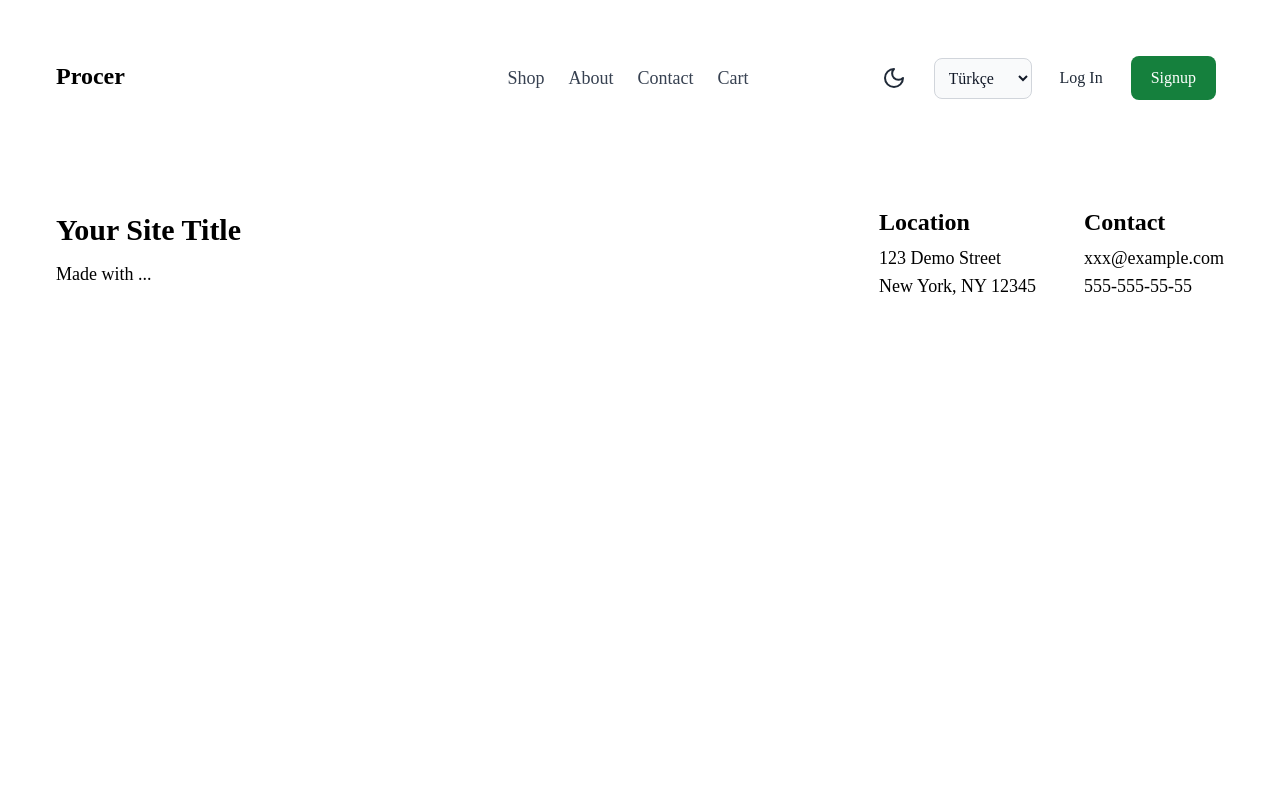
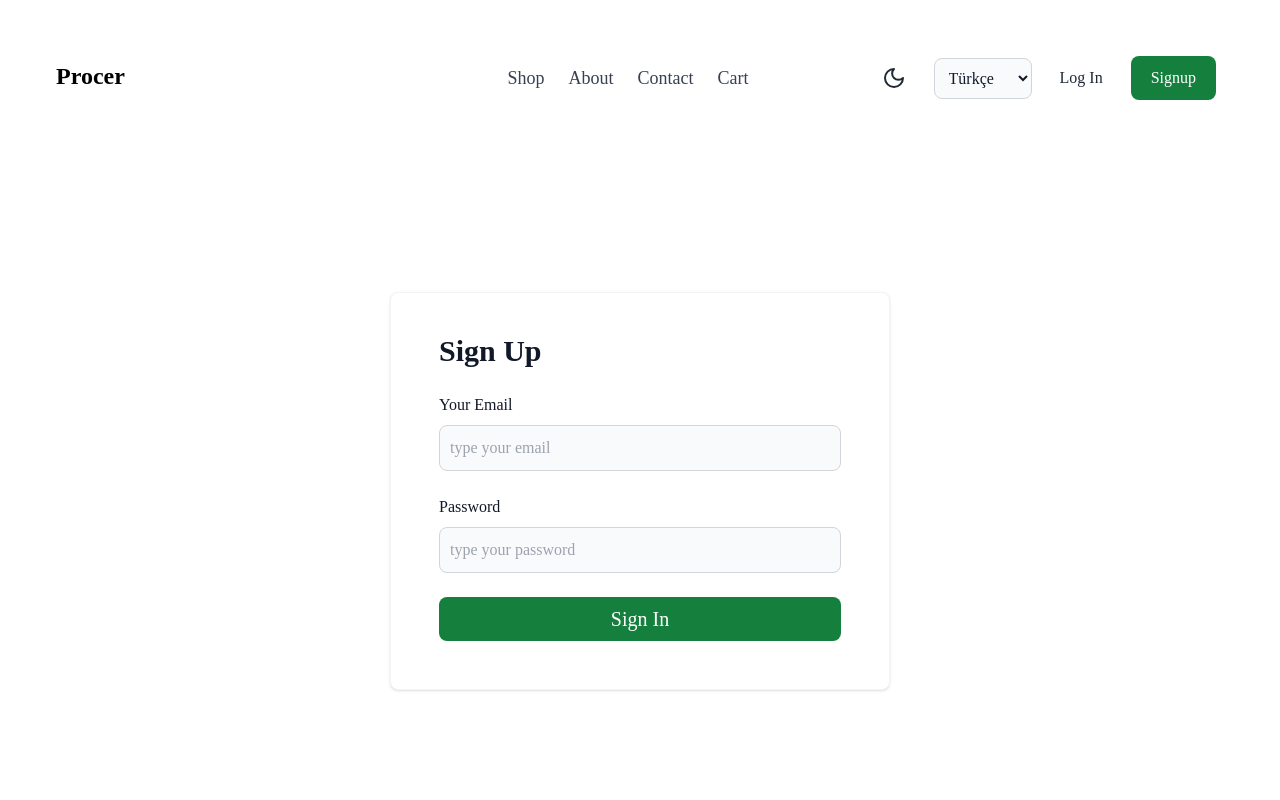
Before and after one commit to ismailsari07/project-something, a React (Create React App) app: page /singup in a window 1280 px wide. Shown: the top 800 px of the page. Built offline with nearby package versions, Linux system fonts and the light colour scheme.

Commit message:
sign up yazilidi

```diff
--- a/src/App.js
+++ b/src/App.js
@@ -120,17 +120,17 @@ function App() {
                 </div>
               ) : (
                 <div className='flex'>
-                  <NavLink to="/login" className="text-gray-800 dark:text-white hover:bg-gray-50 focus:ring-4 focus:ring-gray-300 font-medium rounded-lg text-base px-4 lg:px-5 py-2 lg:py-2.5 mr-2 dark:hover:bg-gray-700 focus:outline-none dark:focus:ring-gray-800">Log In</NavLink>
-                  <NavLink to="/singup" className="text-white bg-primary-700 hover:bg-primary-800 focus:ring-4 focus:ring-primary-300 font-medium rounded-lg text-base px-4 lg:px-5 py-2 lg:py-2.5 mr-2 dark:bg-primary-600 dark:hover:bg-primary-700 focus:outline-none dark:focus:ring-primary-800">Signup</NavLink>
+                  <NavLink to="/login" state={{return_url: "login"}} className="text-gray-800 dark:text-white hover:bg-gray-50 focus:ring-4 focus:ring-gray-300 font-medium rounded-lg text-base px-4 lg:px-5 py-2 lg:py-2.5 mr-2 dark:hover:bg-gray-700 focus:outline-none dark:focus:ring-gray-800">Log In</NavLink>
+                  <NavLink to="/singup" state={{return_url: "signup"}} className="text-white bg-primary-700 hover:bg-primary-800 focus:ring-4 focus:ring-primary-300 font-medium rounded-lg text-base px-4 lg:px-5 py-2 lg:py-2.5 mr-2 dark:bg-primary-600 dark:hover:bg-primary-700 focus:outline-none dark:focus:ring-primary-800">Signup</NavLink>
                 </div>
               )}
             </div>
             <nav className='third-section-header hidden justify-between items-center w-full lg:flex lg:w-auto lg:order-1'>
               <ul>
-                <li className='display list-none inline mr-6 dark:text-gray-400 lg:dark:hover:text-white dark:hover:bg-gray-700 dark:hover:text-white lg:dark:hover:bg-transparent dark:border-gray-700 hover:bg-gray-50 lg:hover:bg-transparent lg:border-0 hover:text-primary-700 text-gray-700'><NavLink to="/Shop" className={({isActive, isPending}) => isActive ? "dark:text-white text-primary-700 font-semibold" : ""}>Shop</NavLink></li>
-                <li className='display list-none inline mr-6 dark:text-gray-400 lg:dark:hover:text-white dark:hover:bg-gray-700 dark:hover:text-white lg:dark:hover:bg-transparent dark:border-gray-700 hover:bg-gray-50 lg:hover:bg-transparent lg:border-0 hover:text-primary-700 text-gray-700'><NavLink to="/About" className={({isActive, isPending}) => isActive ? "dark:text-white text-primary-700 font-semibold" : ""}>About</NavLink></li>
-                <li className='display list-none inline mr-6 dark:text-gray-400 lg:dark:hover:text-white dark:hover:bg-gray-700 dark:hover:text-white lg:dark:hover:bg-transparent dark:border-gray-700 hover:bg-gray-50 lg:hover:bg-transparent lg:border-0 hover:text-primary-700 text-gray-700'><NavLink to="/Contact" className={({isActive, isPending}) => isActive ? "dark:text-white text-primary-700 font-semibold" : ""}>Contact</NavLink></li>
-                <li className='display list-none inline mr-6 dark:text-gray-400 lg:dark:hover:text-white dark:hover:bg-gray-700 dark:hover:text-white lg:dark:hover:bg-transparent dark:border-gray-700 hover:bg-gray-50 lg:hover:bg-transparent lg:border-0 hover:text-primary-700 text-gray-700'><NavLink to="/Cart" className={({isActive, isPending}) => isActive ? "dark:text-white text-primary-700 font-semibold" : ""}>Cart</NavLink></li>
+                <li className='display list-none inline mr-6 dark:text-gray-400 lg:dark:hover:text-white dark:hover:bg-gray-700 dark:hover:text-white lg:dark:hover:bg-transparent dark:border-gray-700 hover:bg-gray-50 lg:hover:bg-transparent lg:border-0 hover:text-primary-700 text-gray-700'><NavLink to="/Shop" state={{return_url: "shop"}} className={({isActive, isPending}) => isActive ? "dark:text-white text-primary-700 font-semibold" : ""}>Shop</NavLink></li>
+                <li className='display list-none inline mr-6 dark:text-gray-400 lg:dark:hover:text-white dark:hover:bg-gray-700 dark:hover:text-white lg:dark:hover:bg-transparent dark:border-gray-700 hover:bg-gray-50 lg:hover:bg-transparent lg:border-0 hover:text-primary-700 text-gray-700'><NavLink to="/About" state={{return_url: "about"}} className={({isActive, isPending}) => isActive ? "dark:text-white text-primary-700 font-semibold" : ""}>About</NavLink></li>
+                <li className='display list-none inline mr-6 dark:text-gray-400 lg:dark:hover:text-white dark:hover:bg-gray-700 dark:hover:text-white lg:dark:hover:bg-transparent dark:border-gray-700 hover:bg-gray-50 lg:hover:bg-transparent lg:border-0 hover:text-primary-700 text-gray-700'><NavLink to="/Contact" state={{return_url: "contact"}} className={({isActive, isPending}) => isActive ? "dark:text-white text-primary-700 font-semibold" : ""}>Contact</NavLink></li>
+                <li className='display list-none inline mr-6 dark:text-gray-400 lg:dark:hover:text-white dark:hover:bg-gray-700 dark:hover:text-white lg:dark:hover:bg-transparent dark:border-gray-700 hover:bg-gray-50 lg:hover:bg-transparent lg:border-0 hover:text-primary-700 text-gray-700'><NavLink to="/Cart" state={{return_url: "cart"}} className={({isActive, isPending}) => isActive ? "dark:text-white text-primary-700 font-semibold" : ""}>Cart</NavLink></li>
                 <li className='display list-none hidden mr-6 dark:text-gray-400 lg:dark:hover:text-white dark:hover:bg-gray-700 dark:hover:text-white lg:dark:hover:bg-transparent dark:border-gray-700 hover:bg-gray-50 lg:hover:bg-transparent lg:border-0 hover:text-primary-700 text-gray-700'>
                   <a href='.'>
                     <button type='button' className='inline-block rounded-full bg-[#F08E80] px-6 pb-2 pt-2.5 text-xl font-medium leading-normal text-white shadow-black transition duration-150 ease-in-out hover:bg-primary-accent-300'>Book Now</button>
@@ -147,7 +147,7 @@ function App() {
             <Route path="/contact" element={<Contact />}/>
             <Route path="/cart" element={<Cart />}/>
             <Route path="/login" element={<Login />}/>
-            <Route path="/signup" element={<Singup />}/>
+            <Route path="/singup" element={<Singup />}/>
           </Routes>
 
           <FooterComponent/>
--- a/src/pages/Login.js
+++ b/src/pages/Login.js
@@ -1,5 +1,5 @@
 import { useDispatch } from "react-redux";
-import { NavLink, useNavigate } from "react-router-dom";
+import { NavLink, useNavigate, useLocation } from "react-router-dom";
 import { login } from "../app/authSlice";
 import { Formik, Form, Field, ErrorMessage } from "formik";
 import * as Yup from 'yup';
@@ -92,7 +92,7 @@ export default function Login() {
                         .then(response => {
                             if (response.data.Status) {
                                 dispatch(login(userData));
-                                navigate(-1);
+                                navigate('/');
                             } else {
                                 console.log("There was an error while saving!")
                             }
@@ -135,7 +135,7 @@ export default function Login() {
                                 <ErrorMessage name="password" component="span" className="error text-red-600 text-sm" />
                             </div>
                             <button type="submit" className='text-white w-[100%] bg-primary-700 hover:bg-primary-800 focus:ring-4 focus:ring-primary-300 font-medium rounded-lg text-xl px-4 lg:px-5 py-2 lg:py-2 mr-2 dark:bg-primary-600 dark:hover:bg-primary-700 focus:outline-none dark:focus:ring-primary-800'>Send</button>
-                            <p className="mt-2 text-sm text-gray-500 dark:text-gray-400">Already have an account? <NavLink to="/singup" className="font-medium text-blue-600 hover:underline dark:text-blue-500">Sign in here</NavLink></p>
+                            <p className="mt-2 text-sm text-gray-500 dark:text-gray-400">Already have an account? <NavLink to="/singup" state={{return_url: "signup"}} className="font-medium text-blue-600 hover:underline dark:text-blue-500">Sign in here</NavLink></p>
                         </Form>
                     )}
                 </Formik>
--- a/src/pages/Signup.js
+++ b/src/pages/Signup.js
@@ -1,7 +1,64 @@
+import { ErrorMessage, Field, Formik, Form } from "formik";
+import { useNavigate, useLocation } from "react-router-dom";
+import axios from "axios";
+import { useDispatch } from "react-redux";
+import { login } from "../app/authSlice";
+
 export default function Singup() {
+    const navigate = useNavigate();
+    const dispatch = useDispatch();
+
     return (
-        <div>
-            Sign Up
+        <div className="w-full h-full flex justify-center items-center my-48">
+            <div className="p-12 text-gray-900 bg-white rounded-lg border border-gray-100 shadow dark:border-gray-600 dark:bg-gray-800 dark:text-white w-[500px] h-fit">
+
+                <h3 className="header-our-brand text-3xl font-semibold leading-5 dark:text-white mb-8">Sign Up</h3>
+                <Formik
+                    initialValues={{
+                        email: '',
+                        password: ''
+                    }}
+                    onSubmit={values => {
+                        let userData = {
+                            email: values.email,
+                            password: values.password
+                        }
+
+                        axios.post("http://localhost:3000/Register", userData)
+                        .then(response => {
+                            if (response.data.Status) {
+                                dispatch(login(userData));
+                                navigate('/');
+                            } else {
+                                let errorMessage = response.data.Error[0].ErrorMessage;
+                                const myDiv = document.getElementById('error-message');
+                                myDiv.style.display = 'block';
+                                myDiv.innerText = errorMessage
+                            }
+                        })
+                        .catch(error => {
+                            console.error("There was an errorX while registering!");
+                        });
+                    }}
+                >
+                    {({values, errors, touched}) => (
+                        <Form>
+                            <div className="mb-6">
+                                <label className='text-base block mb-2 font-medium text-gray-900 dark:text-white'>Your Email</label>
+                                <Field name="email" type='email' className={`${errors.email && touched.email ? "input-error" : null} w-full p-2.5 text-base bg-gray-50 border border-gray-300 text-gray-900 rounded-lg focus:ring-primary-600 focus:border-primary-600 dark:bg-gray-700 dark:border-gray-600 dark:placeholder-gray-400 dark:text-white dark:focus:ring-primary-500 dark:focus:border-primary-500`} placeholder="type your email"/>
+                                <ErrorMessage name="email" component="span" className="error text-red-600 text-sm" />
+                            </div>
+                            <div className="mb-6">
+                                <label className='text-base block mb-2 font-medium text-gray-900 dark:text-white'>Password</label>
+                                <Field name="password" type='password' className={`${errors.email && touched.email ? "input-error" : null} w-full p-2.5 text-base bg-gray-50 border border-gray-300 text-gray-900 rounded-lg focus:ring-primary-600 focus:border-primary-600 dark:bg-gray-700 dark:border-gray-600 dark:placeholder-gray-400 dark:text-white dark:focus:ring-primary-500 dark:focus:border-primary-500`} placeholder="type your password"/>
+                                <ErrorMessage name="password" component="span" className="error text-red-600 text-sm" />
+                                <div id="error-message" className="hidden text-red-600 text-sm mt-4"></div>
+                            </div>
+                            <button type="submit" className='text-white w-[100%] bg-primary-700 hover:bg-primary-800 focus:ring-4 focus:ring-primary-300 font-medium rounded-lg text-xl px-4 lg:px-5 py-2 lg:py-2 mr-2 dark:bg-primary-600 dark:hover:bg-primary-700 focus:outline-none dark:focus:ring-primary-800'>Sign In</button>
+                        </Form>
+                    )}
+                </Formik>
+            </div>
         </div>
     )
 }
```
